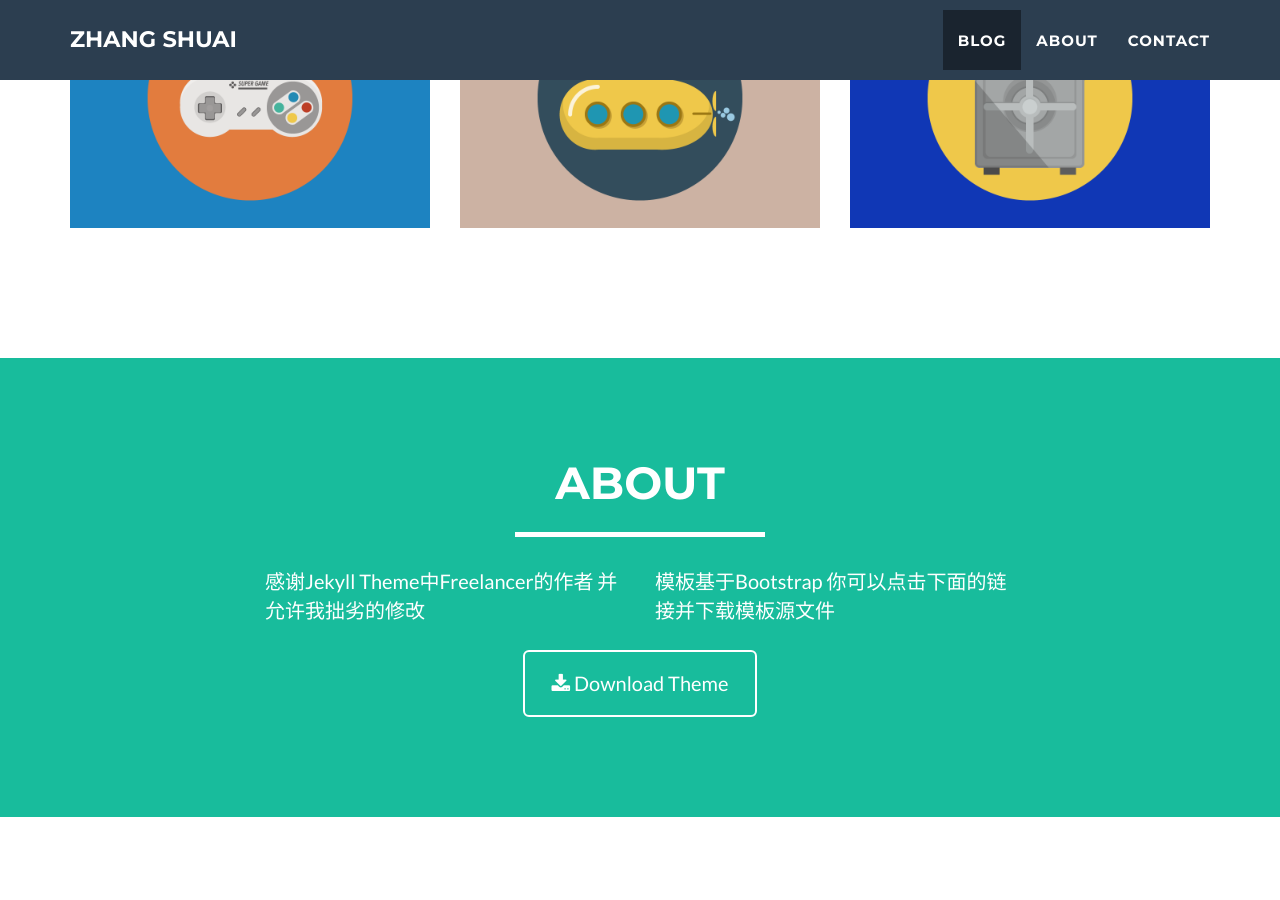
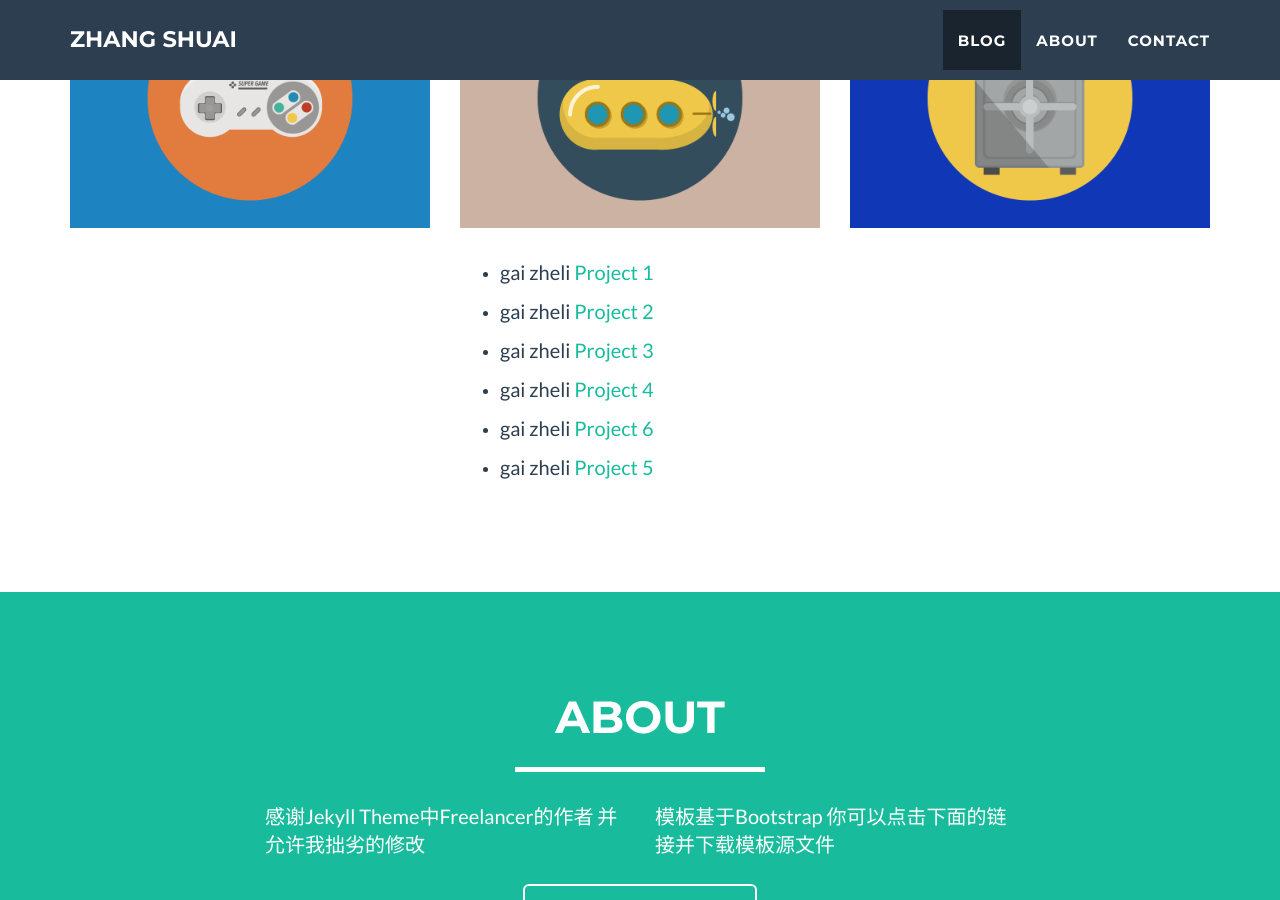
Before and after one commit to z00s/z00s.github.io, a Jekyll site: the page built from index.html, in a window 1280 px wide and 900 px high, scrolled down 1324 px. Built offline with Jekyll 4.4.1, drawn with Linux system fonts in a browser that asks for light colours.

Commit message:
* 调整

```diff
--- a/_includes/portfolio_grid.html
+++ b/_includes/portfolio_grid.html
@@ -1,4 +1,3 @@
-
 <!-- Portfolio Grid Section -->
 <section id="portfolio">
     <div class="container">
@@ -22,5 +21,20 @@
             </div>
             {% endfor %}
         </div>
+        <div class="row">
+            {% for post in site.posts %}
+            <div class="col-sm-offset-4 col-sm-8">
+                <ul>
+                    <li>
+                        <p>
+                            gai zheli
+                            <a href="{{ post.url | prepend: site.baseurl }}">{{post.title}}</a>
+                        </p>
+                    </li>
+                </ul>
+            </div>
+            {% endfor %}
+        </div>
+
     </div>
 </section>
--- a/_posts/2014-07-13-project-6.markdown
+++ b/_posts/2014-07-13-project-6.markdown
@@ -10,3 +10,4 @@ category: Web Development
 description: Use this area of the page to describe your project. The icon above is part of a free icon set by <a href="https://sellfy.com/p/8Q9P/jV3VZ/">Flat Icons</a>. On their website, you can download their free set with 16 icons, or you can purchase the entire set with 146 icons for only $12!
 
 ---
+<img src = "/img/portfolio/{{ page.img }}" class="img-responsive" >
```
Also changed, not shown: other parts of _posts/2014-07-13-project-6.markdown (+1 -1 lines), _layouts/portfolio.html (added, +12 -0 lines). Lines whose indentation alone changed are shown as unchanged.
